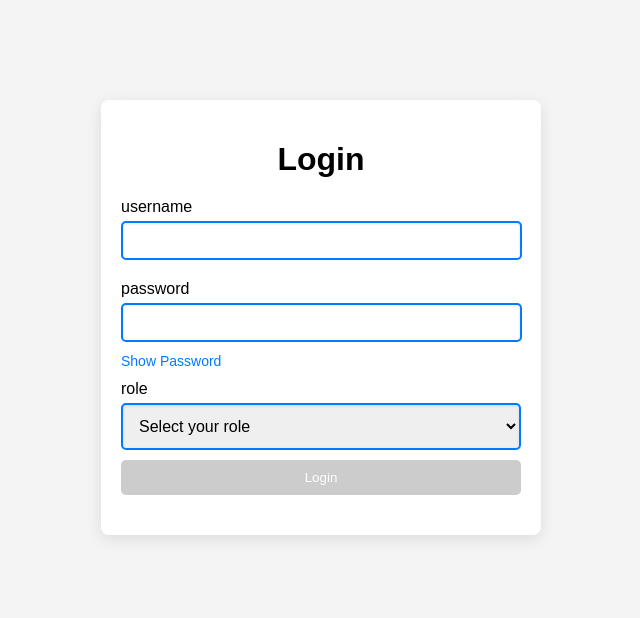
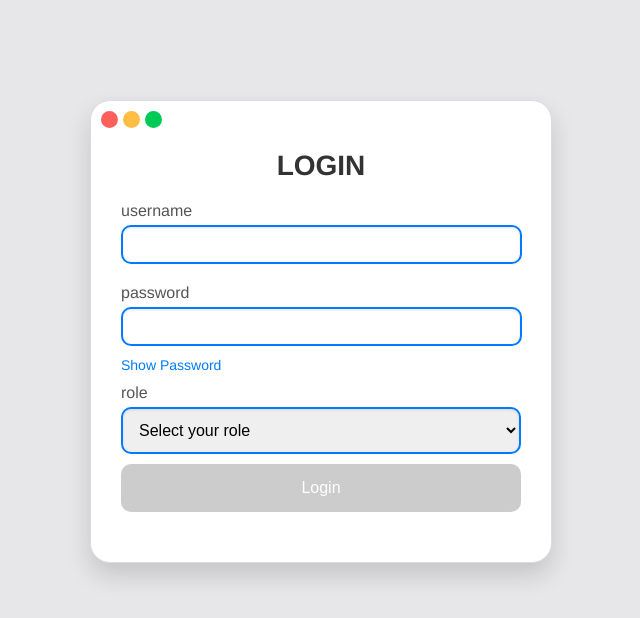
Before and after one commit to thanattouth/CS261, a website: page public/index.html in a window 1280 px wide. Shown: the whole page, without its empty margins (319-959 px from the left). Drawn offline with Linux system fonts and the light colour scheme.

Commit message:
change ui like macbook ui

```diff
--- a/public/css/styles.css
+++ b/public/css/styles.css
@@ -1,6 +1,6 @@
 body {
-    font-family: Arial, sans-serif;
-    background-color: #f4f4f4;
+    font-family: 'Helvetica Neue', Arial, sans-serif; /* Use a more macOS-like font */
+    background-color: #e7e7e9; /* Light gray background for a softer look */
     margin: 0;
     padding: 0;
 }
@@ -9,28 +9,62 @@ body {
     max-width: 400px;
     width: 90%;
     margin: 100px auto;
-    padding: 20px;
-    background-color: #fff;
-    border-radius: 8px;
-    box-shadow: 0 4px 15px rgba(0, 0, 0, 0.1);
+    padding: 30px; /* Increased padding for a spacious feel */
+    background-color: #ffffff; /* White background for the container */
+    border-radius: 20px; /* More rounded corners */
+    box-shadow: 0 12px 24px rgba(0, 0, 0, 0.15); /* Softer shadow for depth */
+    border: 1px solid #dcdcdc; /* Light border for subtle definition */
+    position: relative; /* Needed for absolute positioning of buttons */
+}
+
+/* MacBook-style buttons */
+.mac-buttons {
+    position: absolute;
+    top: 10px;
+    left: 10px;
+    display: flex;
+    gap: 5px; /* Space between buttons */
+}
+
+.button {
+    width: 15px;
+    height: 15px;
+    border-radius: 50%; /* Make the buttons circular */
+    cursor: pointer; /* Change cursor to pointer */
+    border: 1px solid transparent; /* Default border */
+}
+
+.close {
+    background-color: #ff605c; /* Red for close */
+}
+
+.minimize {
+    background-color: #ffbd44; /* Yellow for minimize */
+}
+
+.maximize {
+    background-color: #00ca56; /* Green for maximize */
 }
 
 h1 {
     text-align: center;
+    font-size: 28px; /* Increased font size */
+    color: #333; /* Darker text for better readability */
     margin-bottom: 20px;
 }
 
 label {
     display: block;
     margin: 10px 0 5px;
+    color: #555; /* Subtle gray for labels */
 }
 
 select {
     width: 100%;
     padding: 12px;
     margin-bottom: 10px;
-    border: 2px solid #007bff;
-    border-radius: 5px;
+    border: 2px solid #007bff; /* Blue border */
+    border-radius: 10px; /* More rounded select */
     transition: border-color 0.3s, box-shadow 0.3s;
     box-shadow: inset 0 1px 3px rgba(0, 0, 0, 0.1);
     font-size: 16px;
@@ -41,63 +75,65 @@ input {
     width: calc(100% - 23px);
     padding: 10px;
     margin-bottom: 10px;
-    border: 2px solid #007bff;
-    border-radius: 5px;
+    border: 2px solid #007bff; /* Blue border */
+    border-radius: 10px; /* More rounded input fields */
     transition: border-color 0.3s, box-shadow 0.3s;
     box-shadow: inset 0 1px 3px rgba(0, 0, 0, 0.1);
 }
 
 input:focus, select:focus {
-    border-color: #0056b3;
-    box-shadow: 0 0 5px rgba(0, 123, 255, 0.5);
+    border-color: #0056b3; /* Darker blue on focus */
+    box-shadow: 0 0 5px rgba(0, 123, 255, 0.5); /* Soft glow effect */
 }
 
 .toggle-password {
     cursor: pointer;
-    color: #007bff;
+    color: #007bff; /* Blue text for the toggle */
     font-size: 14px;
     margin-top: -5px;
 }
 
 .toggle-password:hover {
-    text-decoration: underline;
+    text-decoration: underline; /* Underline on hover */
 }
 
 button {
     width: 100%;
-    padding: 10px;
-    background-color: #007bff;
+    padding: 15px;
+    background-color: #007bff; /* Button color */
     border: none;
-    border-radius: 5px;
+    border-radius: 10px; /* More rounded button */
     color: #fff;
     cursor: pointer;
     transition: background-color 0.3s;
+    font-size: medium; /* Medium font size */
 }
 
 button:disabled {
-    background-color: #cccccc;
+    background-color: #cccccc; /* Disabled button color */
     cursor: not-allowed;
 }
 
 button:hover:not(:disabled) {
-    background-color: #0056b3;
+    background-color: #0056b3; /* Darker blue on hover */
 }
 
 #messageError {
-    color: red;
+    color: red; /* Error messages in red */
     margin-top: 20px;
     text-align: center;
 }
 
 #message {
-    color: green;
+    color: green; /* Success messages in green */
     margin-top: 20px;
     text-align: center;
 }
 
+/* Media Queries for Responsiveness */
 @media (max-width: 500px) {
     .login-container {
-        margin: 20px;
-        padding: 15px;
+        margin: 20px; /* Reduce margin for smaller screens */
+        padding: 15px; /* Slightly smaller padding */
     }
 }
--- a/public/index.html
+++ b/public/index.html
@@ -8,7 +8,12 @@
 </head>
 <body>
     <div class="login-container">
-        <h1>Login</h1>
+        <div class="mac-buttons">
+            <div class="button close"></div>
+            <div class="button minimize"></div>
+            <div class="button maximize"></div>
+        </div>
+        <h1>LOGIN</h1>
         <form id="loginForm">
             <label for="username">username</label>
             <input type="text" id="username" name="username" required>
```
